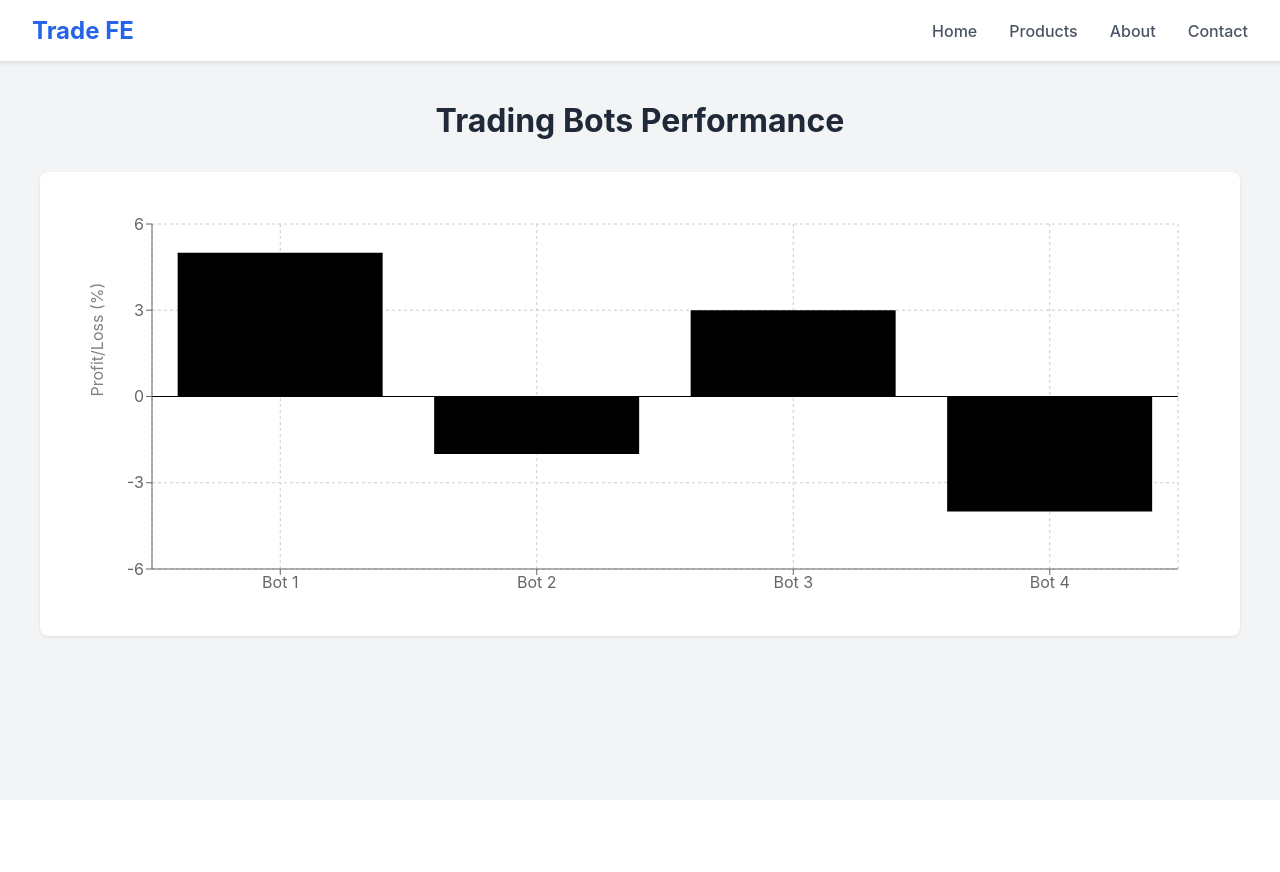
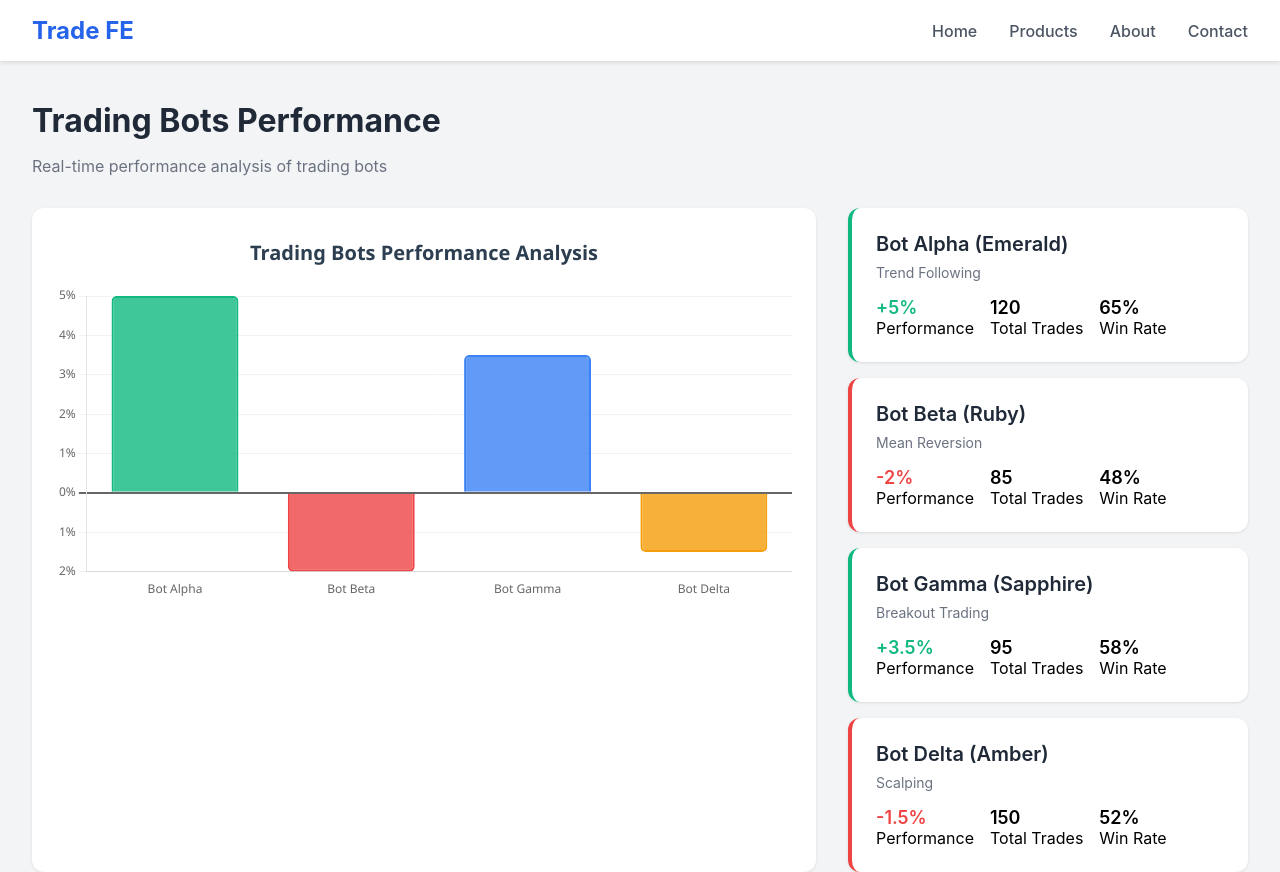
Before and after one commit to Nyxethra/trade-fe, a React (Create React App) app: page / in a window 1280 px wide. Before the commit the page ends 800 px from the top, so only its background shows below. Built offline with nearby package versions, Linux system fonts and the light colour scheme.

Commit message:
chart v2

```diff
--- a/package.json
+++ b/package.json
@@ -7,7 +7,9 @@
     "@testing-library/jest-dom": "^6.6.3",
     "@testing-library/react": "^16.2.0",
     "@testing-library/user-event": "^13.5.0",
+    "chart.js": "^4.4.8",
     "react": "^19.0.0",
+    "react-chartjs-2": "^5.3.0",
     "react-dom": "^19.0.0",
     "react-scripts": "5.0.1",
     "recharts": "^2.15.1",
--- a/src/App.css
+++ b/src/App.css
@@ -41,26 +41,96 @@
 
 .content {
   padding-top: 5rem;
-  max-width: 1200px;
+  max-width: 1400px;
   margin: 0 auto;
   padding-left: 2rem;
   padding-right: 2rem;
 }
 
-.chart-container {
+.dashboard-container {
+  display: grid;
+  grid-template-columns: 1fr 400px;
+  gap: 2rem;
+  margin-top: 2rem;
+}
+
+.chart-section {
   background: white;
-  border-radius: 8px;
-  padding: 2rem;
+  border-radius: 12px;
+  padding: 1.5rem;
   box-shadow: 0 1px 3px rgba(0, 0, 0, 0.1);
-  margin-top: 2rem;
+}
+
+.bots-list {
+  display: flex;
+  flex-direction: column;
+  gap: 1rem;
+}
+
+.bot-card {
+  background: white;
+  border-radius: 12px;
+  padding: 1.5rem;
+  text-align: left;
+  box-shadow: 0 1px 3px rgba(0, 0, 0, 0.1);
+  border-left: 4px solid transparent;
+  transition: all 0.3s ease;
+}
+
+.bot-card:hover {
+  transform: translateY(-2px);
+  box-shadow: 0 4px 6px rgba(0, 0, 0, 0.1);
+}
+
+.bot-card.profit {
+  border-left-color: #10b981;
+}
+
+.bot-card.loss {
+  border-left-color: #ef4444;
+}
+
+.bot-name {
+  font-size: 1.25rem;
+  font-weight: 600;
+  color: #1f2937;
+  margin-bottom: 0.5rem;
+}
+
+.bot-type {
+  font-size: 0.875rem;
+  color: #6b7280;
+  margin-bottom: 1rem;
+}
+
+.bot-stats {
+  display: flex;
+  align-items: center;
+  gap: 1rem;
+}
+
+.stat-value {
+  font-size: 1.125rem;
+  font-weight: 600;
+}
+
+.stat-value.profit {
+  color: #10b981;
+}
+
+.stat-value.loss {
+  color: #ef4444;
 }
 
 h1 {
   color: #1f2937;
-  margin-bottom: 1rem;
+  margin-bottom: 0.5rem;
+  text-align: left;
 }
 
-p {
-  color: #4b5563;
-  font-size: 1.1rem;
+.subtitle {
+  color: #6b7280;
+  font-size: 1rem;
+  text-align: left;
+  margin-bottom: 2rem;
 }
--- a/src/App.js
+++ b/src/App.js
@@ -2,6 +2,46 @@ import React from 'react';
 import './App.css';
 import TopBar from './components/TopBar';
 import ProfitChart from './components/ProfitChart';
+import BotCard from './components/BotCard';
+
+const botsData = [
+  {
+    id: 1,
+    name: 'Bot Alpha',
+    type: 'Trend Following',
+    colorName: 'Emerald',
+    performance: 5,
+    trades: 120,
+    winRate: '65%'
+  },
+  {
+    id: 2,
+    name: 'Bot Beta',
+    type: 'Mean Reversion',
+    colorName: 'Ruby',
+    performance: -2,
+    trades: 85,
+    winRate: '48%'
+  },
+  {
+    id: 3,
+    name: 'Bot Gamma',
+    type: 'Breakout Trading',
+    colorName: 'Sapphire',
+    performance: 3.5,
+    trades: 95,
+    winRate: '58%'
+  },
+  {
+    id: 4,
+    name: 'Bot Delta',
+    type: 'Scalping',
+    colorName: 'Amber',
+    performance: -1.5,
+    trades: 150,
+    winRate: '52%'
+  }
+];
 
 function App() {
   return (
@@ -9,8 +49,16 @@ function App() {
       <TopBar />
       <div className="content">
         <h1>Trading Bots Performance</h1>
-        <div className="chart-container">
-          <ProfitChart />
+        <p className="subtitle">Real-time performance analysis of trading bots</p>
+        <div className="dashboard-container">
+          <div className="chart-section">
+            <ProfitChart />
+          </div>
+          <div className="bots-list">
+            {botsData.map(bot => (
+              <BotCard key={bot.id} bot={bot} />
+            ))}
+          </div>
         </div>
       </div>
     </div>
--- /dev/null
+++ b/src/components/BotCard.js
@@ -0,0 +1,31 @@
+import React from 'react';
+
+function BotCard({ bot }) {
+  const { name, type, colorName, performance, trades, winRate } = bot;
+  const isProfit = performance >= 0;
+
+  return (
+    <div className={`bot-card ${isProfit ? 'profit' : 'loss'}`}>
+      <div className="bot-name">{name} ({colorName})</div>
+      <div className="bot-type">{type}</div>
+      <div className="bot-stats">
+        <div>
+          <div className={`stat-value ${isProfit ? 'profit' : 'loss'}`}>
+            {isProfit ? '+' : ''}{performance}%
+          </div>
+          <div className="stat-label">Performance</div>
+        </div>
+        <div>
+          <div className="stat-value">{trades}</div>
+          <div className="stat-label">Total Trades</div>
+        </div>
+        <div>
+          <div className="stat-value">{winRate}</div>
+          <div className="stat-label">Win Rate</div>
+        </div>
+      </div>
+    </div>
+  );
+}
+
+export default BotCard;
--- a/src/components/ProfitChart.js
+++ b/src/components/ProfitChart.js
@@ -1,43 +1,182 @@
 import React from 'react';
 import {
-  BarChart,
-  Bar,
-  XAxis,
-  YAxis,
-  CartesianGrid,
-  ReferenceLine,
+  Chart as ChartJS,
+  CategoryScale,
+  LinearScale,
+  BarElement,
+  Title,
   Tooltip,
-  ResponsiveContainer
-} from 'recharts';
+  Legend,
+} from 'chart.js';
+import { Bar } from 'react-chartjs-2';
 
-const data = [
-  { name: 'Bot 1', profit: 5 },
-  { name: 'Bot 2', profit: -2 },
-  { name: 'Bot 3', profit: 3 },
-  { name: 'Bot 4', profit: -4 },
-];
+// Đăng ký các components cần thiết
+ChartJS.register(
+  CategoryScale,
+  LinearScale,
+  BarElement,
+  Title,
+  Tooltip,
+  Legend
+);
 
 function ProfitChart() {
+  // Định nghĩa màu cho từng bot
+  const botColors = {
+    'Bot Alpha': {
+      name: 'Emerald',
+      profit: 'rgba(16, 185, 129, 0.8)',
+      loss: 'rgba(16, 185, 129, 0.3)',
+      border: 'rgba(16, 185, 129, 1)'
+    },
+    'Bot Beta': {
+      name: 'Ruby',
+      profit: 'rgba(239, 68, 68, 0.8)',
+      loss: 'rgba(239, 68, 68, 0.3)',
+      border: 'rgba(239, 68, 68, 1)'
+    },
+    'Bot Gamma': {
+      name: 'Sapphire',
+      profit: 'rgba(59, 130, 246, 0.8)',
+      loss: 'rgba(59, 130, 246, 0.3)',
+      border: 'rgba(59, 130, 246, 1)'
+    },
+    'Bot Delta': {
+      name: 'Amber',
+      profit: 'rgba(245, 158, 11, 0.8)',
+      loss: 'rgba(245, 158, 11, 0.3)',
+      border: 'rgba(245, 158, 11, 1)'
+    }
+  };
+
+  // Options cho biểu đồ
+  const options = {
+    responsive: true,
+    animation: {
+      duration: 1500,
+      easing: 'easeInOutQuart',
+    },
+    plugins: {
+      legend: {
+        display: false // Ẩn legend vì giờ chỉ có 1 dataset
+      },
+      title: {
+        display: true,
+        text: 'Trading Bots Performance Analysis',
+        font: {
+          family: "'Segoe UI', 'Roboto', sans-serif",
+          size: 20,
+          weight: 'bold'
+        },
+        padding: {
+          top: 10,
+          bottom: 30
+        },
+        color: '#2c3e50'
+      },
+      tooltip: {
+        backgroundColor: 'rgba(255, 255, 255, 0.9)',
+        titleColor: '#2c3e50',
+        bodyColor: '#2c3e50',
+        titleFont: {
+          size: 14,
+          weight: 'bold'
+        },
+        bodyFont: {
+          size: 13
+        },
+        padding: 12,
+        borderColor: 'rgba(0, 0, 0, 0.1)',
+        borderWidth: 1,
+        displayColors: true,
+        callbacks: {
+          title: function(context) {
+            const bot = context[0].label;
+            return `${bot} (${botColors[bot].name})`;
+          },
+          label: function(context) {
+            const value = context.raw;
+            const type = value >= 0 ? 'Profit' : 'Loss';
+            return `${type}: ${Math.abs(value)}%`;
+          }
+        }
+      }
+    },
+    scales: {
+      y: {
+        beginAtZero: true,
+        grid: {
+          color: (context) => {
+            if (context.tick.value === 0) {
+              return '#666';
+            }
+            return '#e5e5e5';
+          },
+          lineWidth: (context) => {
+            if (context.tick.value === 0) {
+              return 2;
+            }
+            return 0.5;
+          },
+        },
+        ticks: {
+          callback: function(value) {
+            return Math.abs(value) + '%';
+          },
+          font: {
+            family: "'Segoe UI', 'Roboto', sans-serif",
+            size: 12
+          },
+          color: '#666'
+        }
+      },
+      x: {
+        grid: {
+          display: false
+        },
+        ticks: {
+          font: {
+            family: "'Segoe UI', 'Roboto', sans-serif",
+            size: 12,
+            weight: '500'
+          },
+          color: '#666'
+        }
+      }
+    },
+    barPercentage: 0.8, // Điều chỉnh độ rộng của cột
+    categoryPercentage: 0.9 // Điều chỉnh khoảng cách giữa các cột
+  };
+
+  const rawData = [
+    { bot: 'Bot Alpha', value: 5 },
+    { bot: 'Bot Beta', value: -2 },
+    { bot: 'Bot Gamma', value: 3.5 },
+    { bot: 'Bot Delta', value: -1.5 }
+  ];
+
+  const data = {
+    labels: rawData.map(item => item.bot),
+    datasets: [
+      {
+        data: rawData.map(item => item.value),
+        backgroundColor: rawData.map(item =>
+          item.value >= 0 ? botColors[item.bot].profit : botColors[item.bot].profit
+        ),
+        borderColor: rawData.map(item => botColors[item.bot].border),
+        borderWidth: 2,
+        borderRadius: 5,
+        hoverBackgroundColor: rawData.map(item =>
+          item.value >= 0 ? botColors[item.bot].profit : botColors[item.bot].profit
+        ),
+        hoverBorderColor: rawData.map(item => botColors[item.bot].border),
+        hoverBorderWidth: 3
+      }
+    ]
+  };
+
   return (
-    <div style={{ width: '100%', height: 400 }}>
-      <ResponsiveContainer>
-        <BarChart data={data} margin={{ top: 20, right: 30, left: 20, bottom: 5 }}>
-          <CartesianGrid strokeDasharray="3 3" />
-          <XAxis dataKey="name" />
-          <YAxis
-            label={{ value: 'Profit/Loss (%)', angle: -90, position: 'insideLeft' }}
-          />
-          <Tooltip
-            formatter={(value) => [`${value}%`, 'Profit/Loss']}
-          />
-          <ReferenceLine y={0} stroke="#000" />
-          <Bar
-            dataKey="profit"
-            fill={(data) => data.profit >= 0 ? '#4CAF50' : '#F44336'}
-          />
-        </BarChart>
-      </ResponsiveContainer>
-    </div>
+    <Bar options={options} data={data} />
   );
 }
 
```
Also changed, not shown: 1 other file (tests, documents, lock files or other folders).
